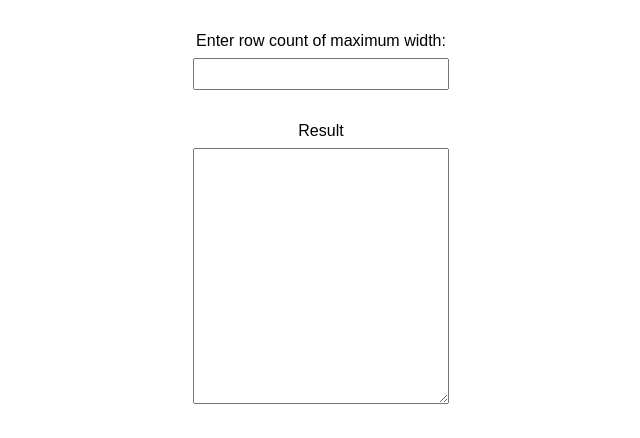
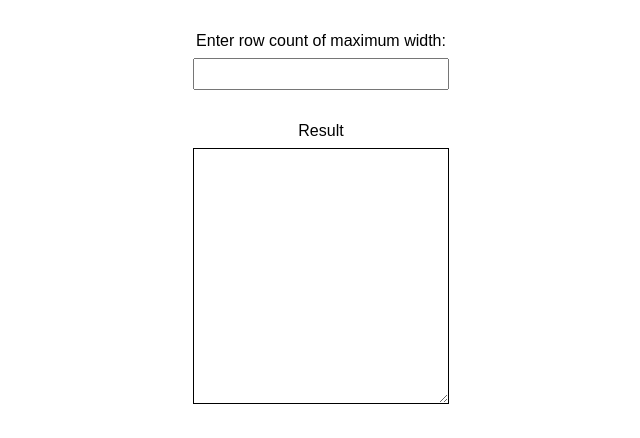
Before and after one commit to musatirgithub/DrawDiamondWithStars, a plain HTML site: page index.html in a window 1280 px wide. Shown: the whole page, without its empty margins (319-959 px from the left). Drawn offline with Linux system fonts and the light colour scheme.

Commit message:
textarea newline bug fixed

```diff
--- a/app.js
+++ b/app.js
@@ -26,7 +26,7 @@ myNum.addEventListener("change", () => {
                 }
             }
         }
-        myTetxArea.innerHTML += rowText;
+        myTetxArea.innerHTML += rowText + '\r\n';
     }
 
 })
--- a/style.css
+++ b/style.css
@@ -38,7 +38,8 @@ body{
     gap: 0.5rem;
 }
 
-.results textarea{
+.results #result{
     min-width: 16rem;
     min-height: 16rem;
+    border: 1px solid black;
 }
```
